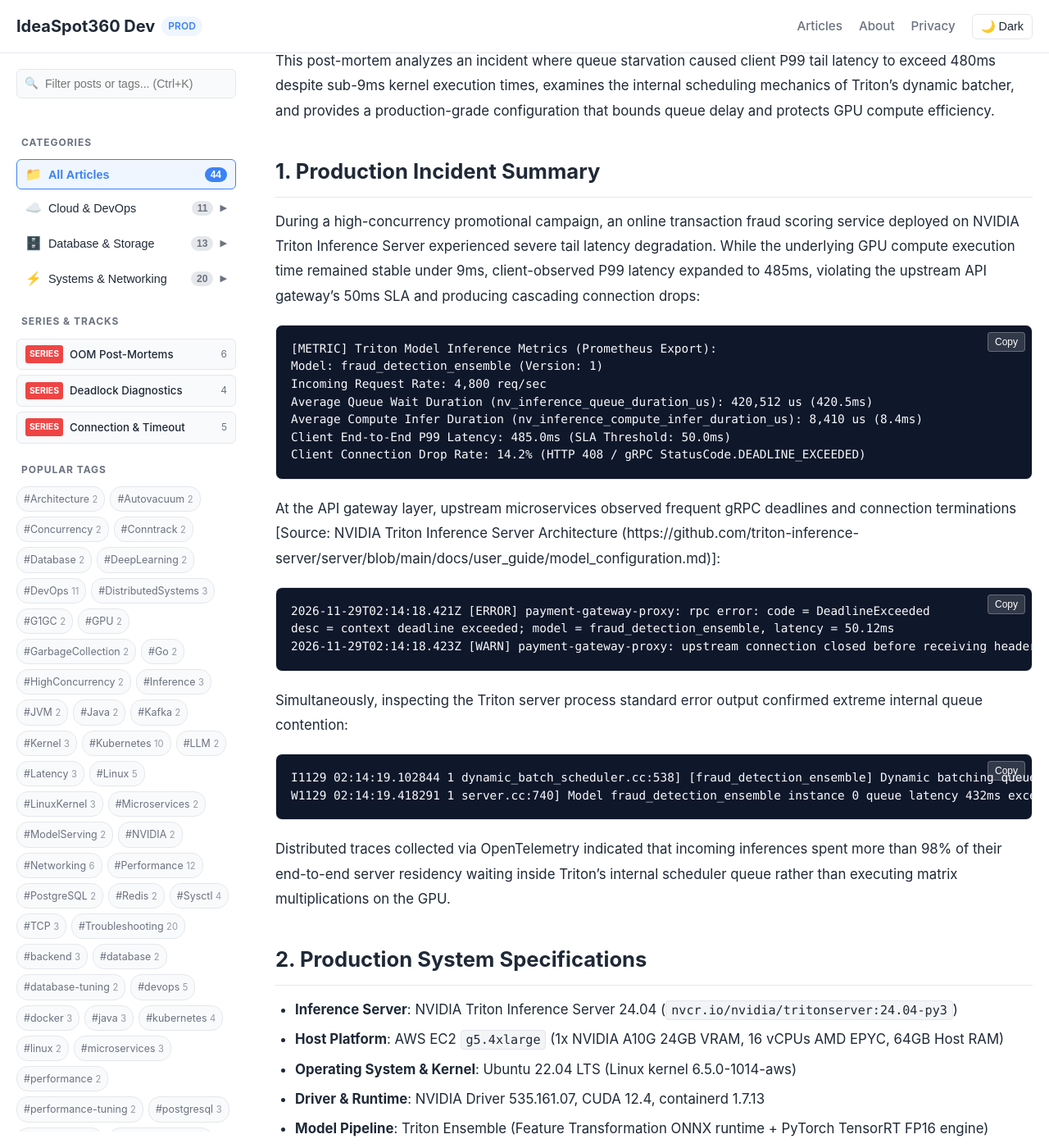
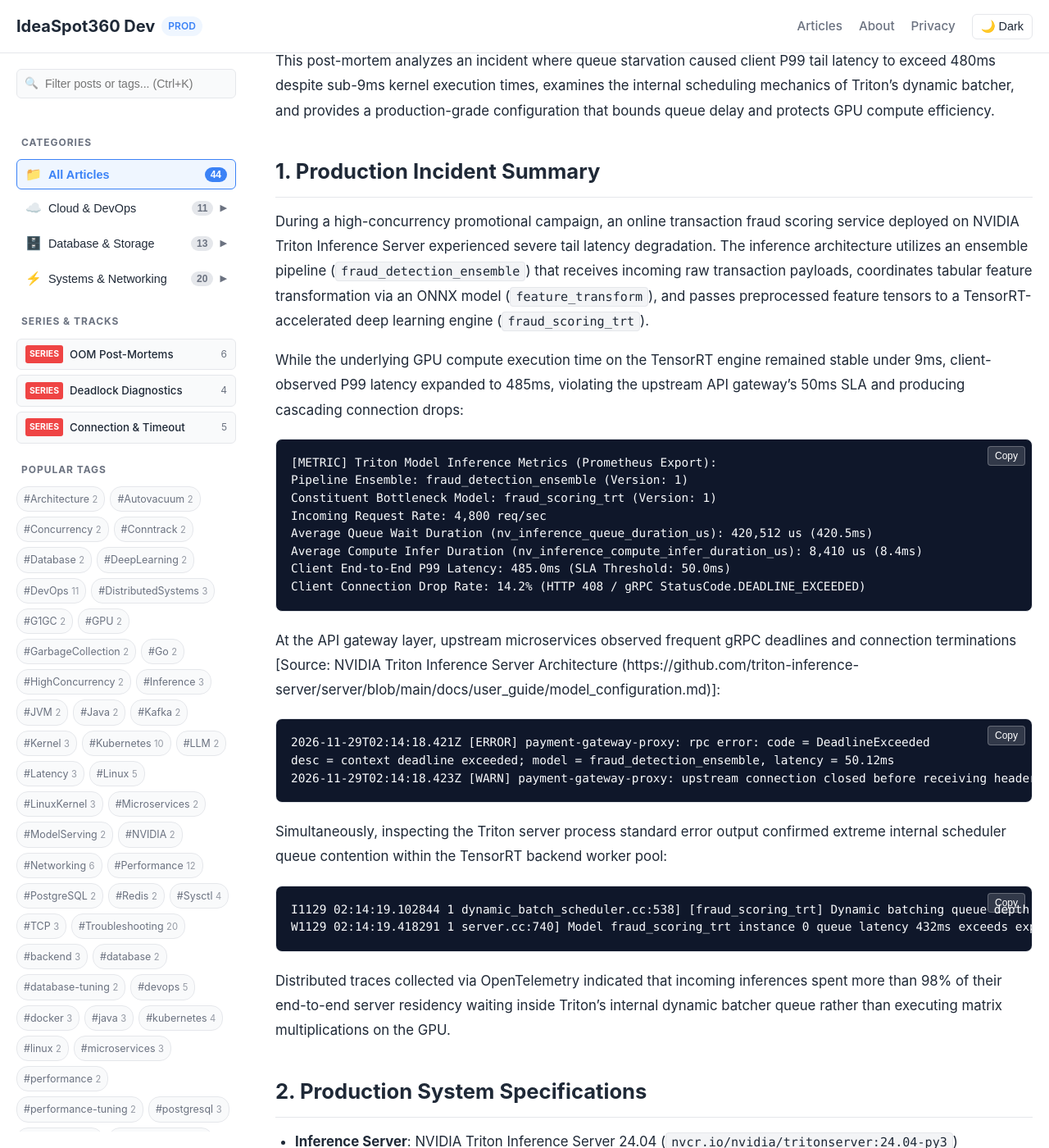
Before and after one commit to ideaspot360/dev, a Jekyll site: the page built from _posts/2026-11-29-triton-inference-server-dynamic-batching-queue-delay.md, in a window 1280 px wide and 1400 px high, scrolled down 506 px. Shown: the whole window at 82% size. Built offline with Jekyll 4.4.1, drawn with Linux system fonts in a browser that asks for light colours; some of the changed text lies outside the part shown.

Commit message:
fix(post29): correct ensemble vs constituent dynamic batching architecture, readiness HTTP GET, and PromQL metrics

````diff
--- a/_posts/2026-11-29-triton-inference-server-dynamic-batching-queue-delay.md
+++ b/_posts/2026-11-29-triton-inference-server-dynamic-batching-queue-delay.md
@@ -8,6 +8,7 @@ fact_check_sources:
   - "https://docs.nvidia.com/deeplearning/triton-inference-server/user-guide/docs/user_guide/model_configuration.html"
   - "https://docs.nvidia.com/deeplearning/triton-inference-server/user-guide/docs/user_guide/optimization.html"
   - "https://docs.nvidia.com/deeplearning/triton-inference-server/user-guide/docs/user_guide/metrics.html"
+  - "https://docs.nvidia.com/deeplearning/triton-inference-server/user-guide/docs/user_guide/architecture.html"
   - "https://github.com/triton-inference-server/server/blob/main/docs/user_guide/model_configuration.md"
   - "https://github.com/triton-inference-server/client/blob/main/src/c%2B%2B/perf_analyzer/README.md"
 verification_date: "2026-11-23"
@@ -17,11 +18,14 @@ Operating real-time machine learning inference systems under volatile traffic pa
 
 ## 1. Production Incident Summary
 
-During a high-concurrency promotional campaign, an online transaction fraud scoring service deployed on NVIDIA Triton Inference Server experienced severe tail latency degradation. While the underlying GPU compute execution time remained stable under 9ms, client-observed P99 latency expanded to 485ms, violating the upstream API gateway's 50ms SLA and producing cascading connection drops:
+During a high-concurrency promotional campaign, an online transaction fraud scoring service deployed on NVIDIA Triton Inference Server experienced severe tail latency degradation. The inference architecture utilizes an ensemble pipeline (`fraud_detection_ensemble`) that receives incoming raw transaction payloads, coordinates tabular feature transformation via an ONNX model (`feature_transform`), and passes preprocessed feature tensors to a TensorRT-accelerated deep learning engine (`fraud_scoring_trt`).
+
+While the underlying GPU compute execution time on the TensorRT engine remained stable under 9ms, client-observed P99 latency expanded to 485ms, violating the upstream API gateway's 50ms SLA and producing cascading connection drops:
 
 ```text
 [METRIC] Triton Model Inference Metrics (Prometheus Export):
-Model: fraud_detection_ensemble (Version: 1)
+Pipeline Ensemble: fraud_detection_ensemble (Version: 1)
+Constituent Bottleneck Model: fraud_scoring_trt (Version: 1)
 Incoming Request Rate: 4,800 req/sec
 Average Queue Wait Duration (nv_inference_queue_duration_us): 420,512 us (420.5ms)
 Average Compute Infer Duration (nv_inference_compute_infer_duration_us): 8,410 us (8.4ms)
@@ -37,14 +41,14 @@ desc = context deadline exceeded; model = fraud_detection_ensemble, latency = 50
 2026-11-29T02:14:18.423Z [WARN] payment-gateway-proxy: upstream connection closed before receiving header frame
 ```
 
-Simultaneously, inspecting the Triton server process standard error output confirmed extreme internal queue contention:
+Simultaneously, inspecting the Triton server process standard error output confirmed extreme internal scheduler queue contention within the TensorRT backend worker pool:
 
 ```text
-I1129 02:14:19.102844 1 dynamic_batch_scheduler.cc:538] [fraud_detection_ensemble] Dynamic batching queue depth reached 1248 requests.
-W1129 02:14:19.418291 1 server.cc:740] Model fraud_detection_ensemble instance 0 queue latency 432ms exceeds expected execution window.
+I1129 02:14:19.102844 1 dynamic_batch_scheduler.cc:538] [fraud_scoring_trt] Dynamic batching queue depth reached 1248 requests.
+W1129 02:14:19.418291 1 server.cc:740] Model fraud_scoring_trt instance 0 queue latency 432ms exceeds expected execution window.
 ```
 
-Distributed traces collected via OpenTelemetry indicated that incoming inferences spent more than 98% of their end-to-end server residency waiting inside Triton's internal scheduler queue rather than executing matrix multiplications on the GPU.
+Distributed traces collected via OpenTelemetry indicated that incoming inferences spent more than 98% of their end-to-end server residency waiting inside Triton's internal dynamic batcher queue rather than executing matrix multiplications on the GPU.
 
 ## 2. Production System Specifications
 
@@ -52,7 +56,7 @@ Distributed traces collected via OpenTelemetry indicated that incoming inference
 * **Host Platform**: AWS EC2 `g5.4xlarge` (1x NVIDIA A10G 24GB VRAM, 16 vCPUs AMD EPYC, 64GB Host RAM)
 * **Operating System & Kernel**: Ubuntu 22.04 LTS (Linux kernel 6.5.0-1014-aws)
 * **Driver & Runtime**: NVIDIA Driver 535.161.07, CUDA 12.4, containerd 1.7.13
-* **Model Pipeline**: Triton Ensemble (Feature Transformation ONNX runtime + PyTorch TensorRT FP16 engine)
+* **Model Pipeline DAG**: Triton Ensemble (`fraud_detection_ensemble`) routing `feature_transform` (ONNX runtime) -> `fraud_scoring_trt` (PyTorch TensorRT FP16 engine)
 * **Workload Characteristics**: 4,800 peak RPS, input vector shape `[-1, 128]` FP32
 * **Client SLA**: P99 Latency < 50ms; Upstream API Gateway hard timeout at 50ms
 
@@ -60,7 +64,9 @@ Distributed traces collected via OpenTelemetry indicated that incoming inference
 
 ## 3. Root Cause Analysis: Over-Aggressive Dynamic Batching and Zombie Execution
 
-Triton's dynamic batcher gathers individual inference requests that arrive asynchronously across multiple worker threads and bundles them into contiguous tensors before feeding them to the model backend [Source: NVIDIA Triton Model Configuration Guide (https://docs.nvidia.com/deeplearning/triton-inference-server/user-guide/docs/user_guide/model_configuration.html)]. This aggregation maximizes the parallel occupancy of NVIDIA Tensor Cores.
+In NVIDIA Triton's architecture, an ensemble model acts purely as an event-driven router DAG and possesses no execution worker threads or batching queues of its own [Source: NVIDIA Triton Architecture Guide (https://docs.nvidia.com/deeplearning/triton-inference-server/user-guide/docs/user_guide/architecture.html)]. Dynamic batching and queue management must be configured within the underlying compute backend—here, the TensorRT scoring engine (`fraud_scoring_trt`).
+
+Triton's dynamic batcher gathers individual inference requests that arrive asynchronously across worker threads and bundles them into contiguous tensors before feeding them to the TensorRT execution context [Source: NVIDIA Triton Model Configuration Guide (https://docs.nvidia.com/deeplearning/triton-inference-server/user-guide/docs/user_guide/model_configuration.html)]. This aggregation maximizes the parallel occupancy of NVIDIA Tensor Cores.
 
 The dynamic batching scheduler is parameterized by two foundational settings:
 * `max_batch_size`: The upper bound on the number of requests aggregated into a single execution tensor.
@@ -139,18 +145,20 @@ The 8 instances exceeded the 24GB VRAM ceiling, triggering an unrecoverable serv
 ## 5. Before vs. After Remediation
 
 The production remediation combines four complementary mechanisms [Source: NVIDIA Triton Optimization Guide (https://docs.nvidia.com/deeplearning/triton-inference-server/user-guide/docs/user_guide/optimization.html)]:
-1. **Bounded Queue Delay (4ms)**: Setting `max_queue_delay_microseconds: 4000` reserves 46ms of the 50ms SLA budget for compute and network transit.
-2. **Preferred Batch Sizes**: Triggering early batch dispatch when Tensor Core optimal sizes (`8, 16, 32, 64`) are formed, avoiding unnecessary waiting.
-3. **Queue Policy with Expiry Rejection (`timeout_action: REJECT`)**: Discarding queued requests that have resided in the queue longer than 30ms before dispatching them to the GPU.
-4. **Pipelined Dual Instances (`count: 2`)**: Overlapping Host-to-Device (H2D) PCIe memory transfers with active CUDA kernel execution without cache thrashing.
+1. **Targeting the Compute Backend**: Configuring batching within `models/fraud_scoring_trt/config.pbtxt` (the actual execution engine) rather than the virtual ensemble orchestrator.
+2. **Bounded Queue Delay (4ms)**: Setting `max_queue_delay_microseconds: 4000` reserves 46ms of the 50ms SLA budget for compute and network transit.
+3. **Preferred Batch Sizes**: Triggering early batch dispatch when Tensor Core optimal sizes (`8, 16, 32, 64`) are formed, avoiding unnecessary waiting.
+4. **Queue Policy with Expiry Rejection (`timeout_action: REJECT`)**: Discarding queued requests that have resided in the queue longer than 30ms before dispatching them to the GPU.
+5. **Pipelined Dual Instances (`count: 2`)**: Overlapping Host-to-Device (H2D) PCIe memory transfers with active CUDA kernel execution without cache thrashing.
 
 ```diff
---- models/fraud_detection_ensemble/config.pbtxt.orig
-+++ models/fraud_detection_ensemble/config.pbtxt
+--- models/fraud_scoring_trt/config.pbtxt.orig
++++ models/fraud_scoring_trt/config.pbtxt
 @@ -1,18 +1,41 @@
- name: "fraud_detection_ensemble"
- platform: "ensemble"
+ name: "fraud_scoring_trt"
+-backend: "tensorrt"
 -max_batch_size: 128
++backend: "tensorrt"
 +max_batch_size: 64
 
  dynamic_batching {
@@ -198,6 +206,7 @@ The production remediation combines four complementary mechanisms [Source: NVIDI
 
 ### Parameter Rationale Deep Dive:
 
+* **Architectural Placement**: In Triton, attempting to define `dynamic_batching` or `instance_group` directly under `platform: "ensemble"` generates a fatal load failure (`ensemble model cannot specify dynamic_batching`). Applying dynamic batching directly to `fraud_scoring_trt` ensures the TensorRT scheduler controls GPU batch formation.
 * **`preferred_batch_size: [ 8, 16, 32, 64 ]`**: Tensor Core systolic arrays execute matrix operations in hardware warps of 32 threads. Multiples of 8 or 16 provide optimal alignment with TensorRT GEMM kernels. If 16 requests arrive in the first 0.8ms, Triton fires immediately without waiting for the remainder of the 4ms window.
 * **`default_timeout_microseconds: 30000` & `timeout_action: REJECT`**: If a request sits in the queue for 30ms, Triton rejects it with `StatusCode.DEADLINE_EXCEEDED` before it enters the GPU compute pipeline. This eliminates zombie execution and preserves GPU compute cycles for viable requests.
 * **`count: 2`**: With two model instances on the same GPU running separate CUDA streams, Instance 1 executes inference while Instance 2 receives incoming batch tensors via pinned host memory DMA transfers. This achieves near-100% GPU compute utilization without memory bus thrashing.
@@ -221,7 +230,7 @@ kubectl get pods -l app=triton-inference-server -o wide
 kubectl describe pod -l app=triton-inference-server | grep -E "Status:|Node:|Ready:"
 
 # 4. Execute load testing using Triton Performance Analyzer across concurrency steps
-# Testing concurrency from 8 to 64 with step 8 to simulate production traffic spikes
+# Testing end-to-end ensemble pipeline concurrency from 8 to 64 with step 8
 perf_analyzer -m fraud_detection_ensemble \
   -u localhost:8001 \
   -i gRPC \
@@ -231,19 +240,24 @@ perf_analyzer -m fraud_detection_ensemble \
   --input-data /workspace/data/test_inputs.json
 
 # 5. Query Prometheus metrics to verify queue wait duration vs compute infer duration
-curl -s http://localhost:8002/metrics | grep -E "^nv_inference_(queue_duration_us|compute_infer_duration_us|request_duration_us|exec_count)"
+curl -s http://localhost:8002/metrics | grep -E "^nv_inference_(queue_duration_us|compute_infer_duration_us|request_duration_us|request_success|count|exec_count)"
 
 # 6. Monitor container standard error logs to ensure zero queue overflows or CUDA OOMs
 kubectl logs -l app=triton-inference-server --tail=100 -f
 ```
 
-The key Prometheus PromQL query used to track the ratio of queue latency to compute latency in Grafana dashboards is [Source: NVIDIA Triton Metrics Guide (https://docs.nvidia.com/deeplearning/triton-inference-server/user-guide/docs/user_guide/metrics.html)]:
+The key Prometheus PromQL queries used to track queue latency and formed batch sizes in Grafana dashboards are [Source: NVIDIA Triton Metrics Guide (https://docs.nvidia.com/deeplearning/triton-inference-server/user-guide/docs/user_guide/metrics.html)]:
 
 ```promql
-# Average Queue Duration per Executed Request (in milliseconds)
-(rate(nv_inference_queue_duration_us{model="fraud_detection_ensemble"}[1m]) / 1000)
+# Average Queue Wait Duration per Request (in milliseconds)
+(rate(nv_inference_queue_duration_us{model="fraud_scoring_trt"}[1m]) / 1000)
   /
-(rate(nv_inference_exec_count{model="fraud_detection_ensemble"}[1m]))
+(rate(nv_inference_request_success{model="fraud_scoring_trt"}[1m]))
+
+# Average Hardware Dynamic Batch Size Formed on GPU
+rate(nv_inference_count{model="fraud_scoring_trt"}[1m])
+  /
+rate(nv_inference_exec_count{model="fraud_scoring_trt"}[1m])
 ```
 
 ---
@@ -265,5 +279,6 @@ Following the deployment of the calibrated configuration and dynamic batching pa
 * [NVIDIA Triton Inference Server Model Configuration Documentation](https://docs.nvidia.com/deeplearning/triton-inference-server/user-guide/docs/user_guide/model_configuration.html)
 * [NVIDIA Triton Optimization & Dynamic Batching Guide](https://docs.nvidia.com/deeplearning/triton-inference-server/user-guide/docs/user_guide/optimization.html)
 * [NVIDIA Triton Metrics & Prometheus Telemetry Guide](https://docs.nvidia.com/deeplearning/triton-inference-server/user-guide/docs/user_guide/metrics.html)
+* [NVIDIA Triton High-Level Architecture User Guide](https://docs.nvidia.com/deeplearning/triton-inference-server/user-guide/docs/user_guide/architecture.html)
 * [NVIDIA Triton GitHub Model Configuration Reference](https://github.com/triton-inference-server/server/blob/main/docs/user_guide/model_configuration.md)
 * [NVIDIA Triton Performance Analyzer (perf_analyzer) Guide](https://github.com/triton-inference-server/client/blob/main/src/c%2B%2B/perf_analyzer/README.md)
````
Also changed, not shown: other parts of _posts/2026-11-29-triton-inference-server-dynamic-batching-queue-delay.md (+6 -6 lines).
